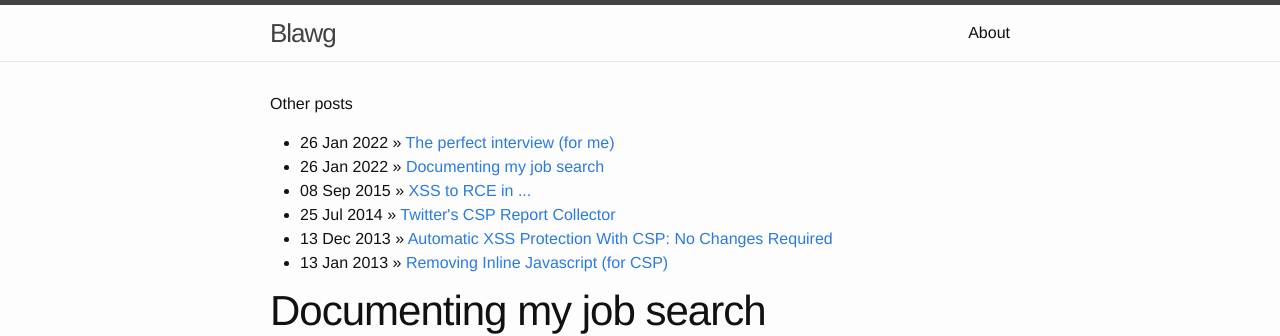
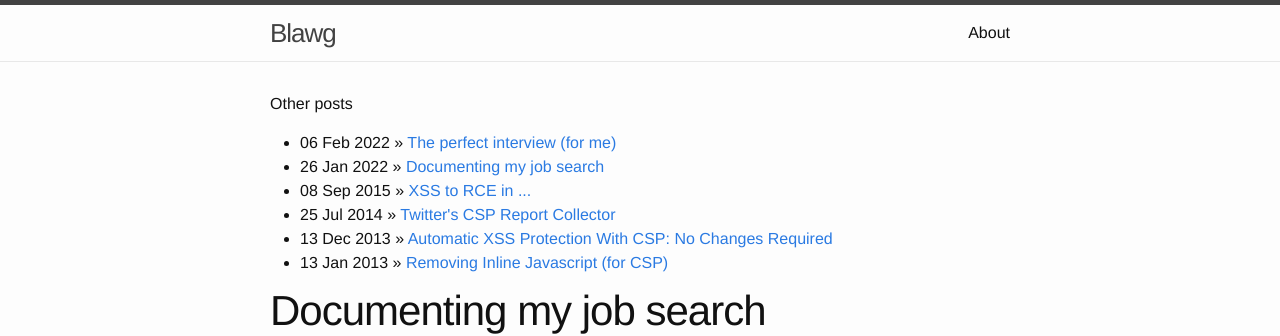
Before and after one commit to oreoshake/oreoshake.github.io, a Jekyll site: the page built from _posts/2022-01-26-the-job-hunt.md, in a window 1280 px wide. Shown: the top 336 px of the page. Built offline with Jekyll 4.4.1, drawn with Linux system fonts in a browser that asks for light colours.

Commit message:
Update 2022-02-06-the-perfect-interview-for-me.md

```diff
--- a/_posts/2022-02-06-the-perfect-interview-for-me.md
+++ b/_posts/2022-02-06-the-perfect-interview-for-me.md
@@ -1,7 +1,7 @@
 ---
 layout: post
 title:  "The perfect interview (for me)"
-date:   2022-01-26 17:28:00
+date:   2022-02-06 17:28:00
 categories: jobs
 ---
 
```
